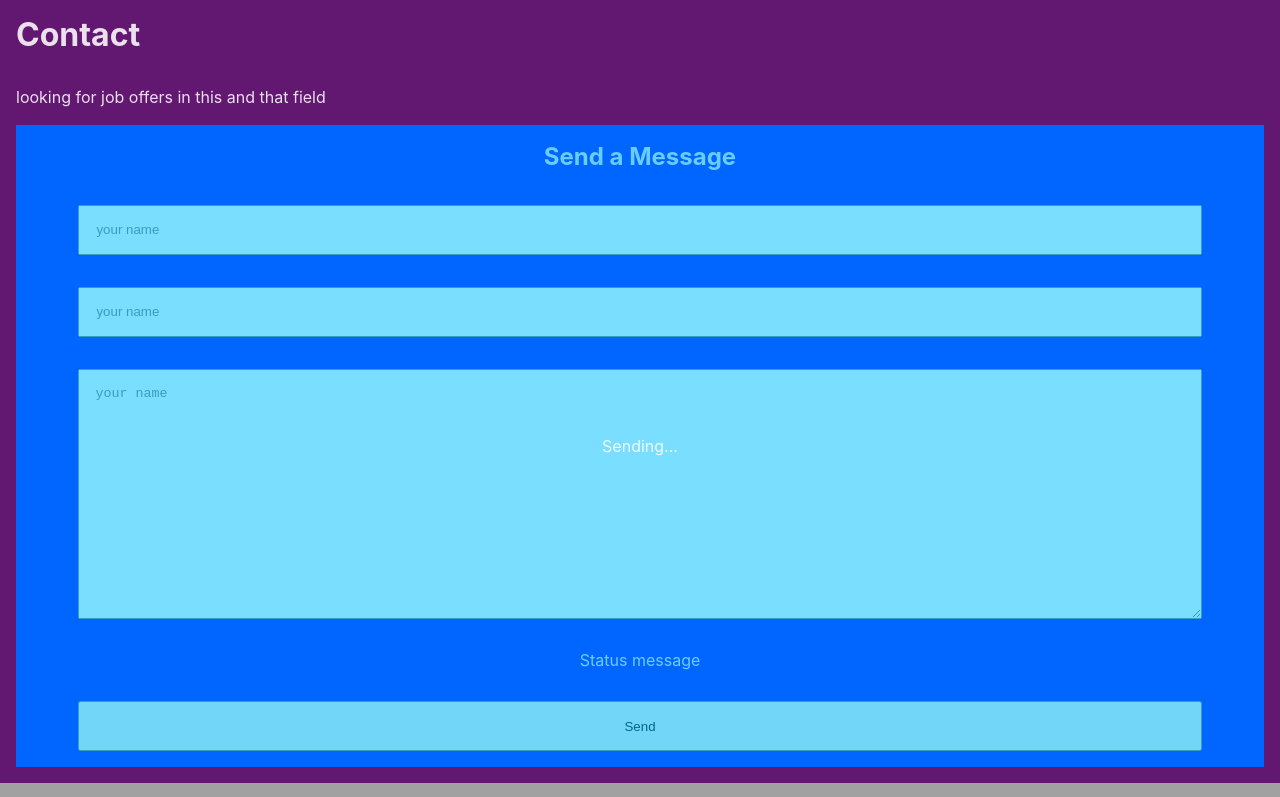
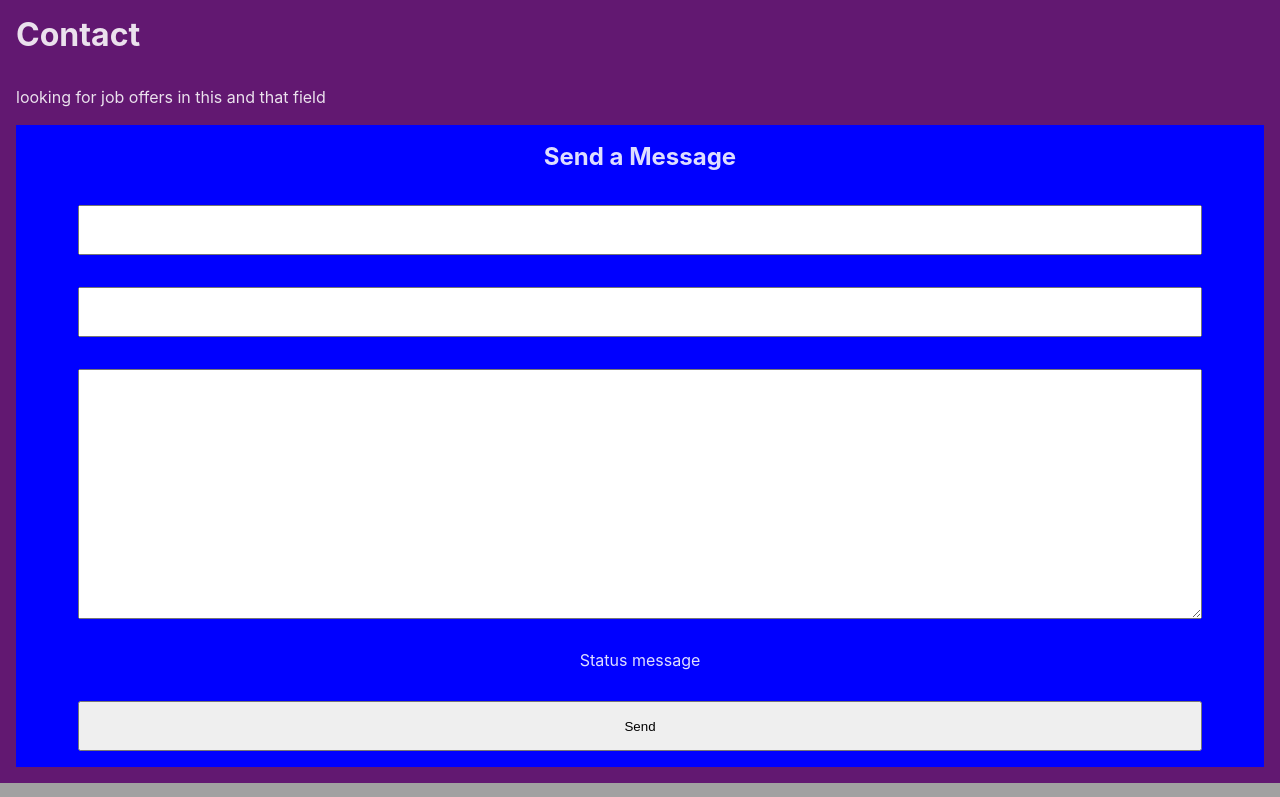
Before and after one commit to akospalko/portfolio, a React (Vite) app in the folder client/: page / in a window 1280 px wide. Shown: the part 1703-2500 px from the top of the page. Built offline with nearby package versions, Linux system fonts and the light colour scheme.

Commit message:
added contact form, still working on it

```diff
--- a/client/src/components/Contact.css
+++ b/client/src/components/Contact.css
@@ -11,58 +11,3 @@
 .contact-container--minheight {
   min-height: 100vh;
 }
-
-/* form */
-.form-container {
-  display: flex;
-  flex-direction: column;
-  justify-content: center;
-  align-items: center;
-  width: 100%;
-  height: auto;
-  background-color: rgb(0, 0, 255);
-  position: relative;
-}
-
-.form-container input,
-.form-container textarea,
-.form-container button,
-.form-statusmessage {
-  margin: 1rem 0;
-  padding: 1rem;
-  width: 90%;
-
-}
-
-.form-loadermodal {
-  display: flex;
-  justify-content: center;
-  align-items: center;
-  position: absolute;
-  top: 0;
-  bottom:0;
-  left: 0;
-  right: 0;
-  background-color: rgba(2, 192, 255, 0.529)
-}
-
-
-.form-container input {
-  height: 50px;
-}
-
-.form-container textarea {
-  height: 250px;
-}
-
-.form-container button {
-  height: 50px;
-}
-
-.form-statusmessage {
-  display: flex;
-  justify-content: center;
-  align-items: center;
-  height: 50px;
-  margin: 0rem;
-}
--- a/client/src/components/Contact.jsx
+++ b/client/src/components/Contact.jsx
@@ -3,11 +3,8 @@
 import React from 'react'
 import './Contact.css'
 import Anchor from './Anchor'
-
 import './Shared.css'
-import { findAnchorLink } from '../helper/utility'
-import { navElements } from '../helper/dataControl'
-import AnchorIcon from '../assets/anchor.svg'
+import ContactForm from './ContactForm'
 
 
 export default function Contact({ calcHeight }) {
@@ -16,13 +13,6 @@ export default function Contact({ calcHeight }) {
   calcHeight === 'fullContent' ?
   componentContainer = ['contact-container', 'contact-container--minheight'].join(' ')
   : null;
-
-  const changeHandler = ( ) => {
-
-  }
-  const submitFormHandler = ( ) => {
-
-  }
 
   return (
     <div className={ componentContainer }>
@@ -33,16 +23,7 @@ export default function Contact({ calcHeight }) {
       {/* contact short text: contact me because of this and that */}
       <p> looking for job offers in this and that field </p>
       {/* contact form */}
-      <form className='form-container'>
-        {/* loader modal when msg is being sent */}
-        <div className='form-loadermodal'> Sending... </div>
-        <h2> Send a Message </h2>
-        <input onChange={changeHandler} type='text' name='name' value='' placeholder='your name'/>
-        <input onChange={changeHandler} type='email' name='email' value='' placeholder='your name'/>
-        <textarea onChange={changeHandler} type='text' name='message' value='' placeholder='your name'/>
-        <div className='form-statusmessage'> Status message </div>
-        <button> Send </button>
-      </form>
+      <ContactForm/>
       {/* map/animated background */}
     </div>
   )
--- /dev/null
+++ b/client/src/components/ContactForm.css
@@ -0,0 +1,54 @@
+
+/* form */
+.form-container {
+  display: flex;
+  flex-direction: column;
+  justify-content: center;
+  align-items: center;
+  width: 100%;
+  height: auto;
+  background-color: rgb(0, 0, 255);
+  position: relative;
+}
+
+.form-container input,
+.form-container textarea,
+.form-container button,
+.form-statusmessage {
+  margin: 1rem 0;
+  padding: 1rem;
+  width: 90%;
+
+}
+
+.form-loadermodal {
+  display: flex;
+  justify-content: center;
+  align-items: center;
+  position: absolute;
+  top: 0;
+  bottom: 0;
+  left: 0;
+  right: 0;
+  background-color: rgba(2, 192, 255, 0.529)
+}
+
+.form-container input {
+  height: 50px;
+}
+
+.form-container textarea {
+  height: 250px;
+}
+
+.form-container button {
+  height: 50px;
+}
+
+.form-statusmessage {
+  display: flex;
+  justify-content: center;
+  align-items: center;
+  height: 50px;
+  margin: 0rem;
+}
--- /dev/null
+++ b/client/src/components/ContactForm.jsx
@@ -0,0 +1,69 @@
+import React from 'react'
+import { useState } from 'react'
+import './ContactForm.css'
+import { contactFormData } from '../helper/dataControl'
+import { buildForm, getFormValues } from '../helper/utility'
+
+export default function ContactForm() {
+  const [contactData, setContactData] = useState(contactFormData);
+  const [isFormValid, setIsFormValid] = useState(false);
+  const [isLoading, setIsLoading] = useState(false);
+  const [isSubmittingForm, setIsSubmittingForm] = useState(false);
+
+  const changeHandler = (e) => {
+    e.preventDefault();
+    const { name: eventName, value: eventValue } = e.target
+    let updateObject = { ...contactData };
+    let updateElement = { ...updateObject[eventName]};
+    updateElement.value = eventValue;
+    updateElement.touched = true;
+    updateObject[eventName] = updateElement;
+    setContactData(updateObject)
+    console.log(updateObject);
+    //TODO: set check form validity
+
+  }
+
+  const submitFormHandler = (e) => {
+    e.preventDefault();
+    console.log('submitting  form:', contactData);
+    setIsSubmittingForm(true);
+    //TODO: handle loader
+    //TODO: create a new obj and filter out data.value to send to the api
+    const dataToSend = getFormValues(contactData);
+    //TODO: send data to endpoint when form is submitted
+    console.log(dataToSend);
+    setIsSubmittingForm(false);
+  }
+
+  return (
+    <form onSubmit={submitFormHandler} className='form-container'>
+      {/* loader modal when msg is being sent */}
+      {/* <div className='form-loadermodal'> Sending... </div> */}
+      <h2> Send a Message </h2>
+      {buildForm(contactData).map((elem) => {
+        if(elem.config.fieldType === 'input') {
+          return <input
+            key={elem.id}
+            onChange={changeHandler}
+            type={elem.config.type}
+            name={elem.config.name}
+            value={elem.config.value}
+            placeholder={elem.config.placeholder}
+          />
+        } else if (elem.config.fieldType === 'textarea') {
+          return <textarea
+            key={elem.id}
+            onChange={changeHandler}
+            type={elem.config.type}
+            name={elem.config.name}
+            value={elem.config.value}
+            placeholder={elem.config.placeholder}
+          />
+        }
+      })}
+      <div className='form-statusmessage'> Status message </div>
+      <button disabled={false}> Send </button>
+    </form>
+  )
+}
--- a/client/src/helper/dataControl.jsx
+++ b/client/src/helper/dataControl.jsx
@@ -16,3 +16,29 @@ export const navElements = [
     anchorLink: '#contact'
   }
 ]
+
+//contact form data initializer
+export const contactFormData = {
+  name: {
+    fieldType: 'input',
+    type: 'text',
+    name: 'name',
+    value: '',
+    touched: false,
+    valid: false,
+  },email: {
+    fieldType: 'input',
+    type: 'email',
+    name: 'email',
+    value: '',
+    touched: false,
+    valid: false,
+  }, message: {
+    fieldType: 'textarea',
+    type: 'text',
+    name: 'message',
+    value: '',
+    touched: false,
+    valid: false,
+  }
+}
--- a/client/src/helper/utility.jsx
+++ b/client/src/helper/utility.jsx
@@ -1,5 +1,4 @@
 //storage for utility functions
-
 
 //find anchor link obj to populate navigation anchor tag
 export const findAnchorLink = (navigationData, itemToFind) => {
@@ -11,3 +10,17 @@ export const findAnchorLink = (navigationData, itemToFind) => {
   })
   return anchorObj;
 }
+
+//build input fields from contact form data
+export const buildForm = (formElements) => {
+  const formStructure = [];
+  for(let element in formElements) {
+    formStructure.push({id: element, config: formElements[element]});
+  }
+  return formStructure;
+}
+
+// transform form data to a simple object only containing the input field name and its value
+ export const getFormValues = (formElements) => {
+
+ }
```
